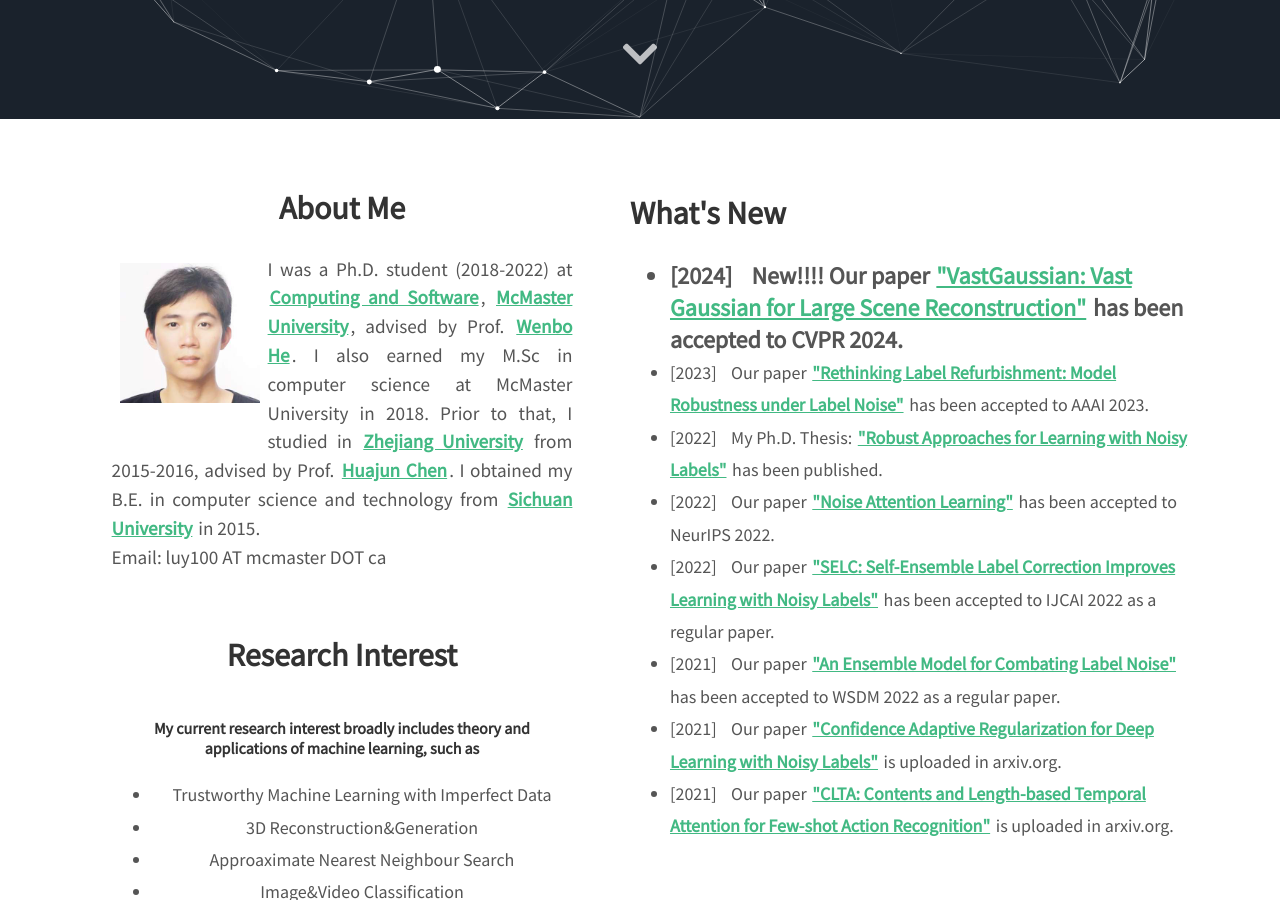
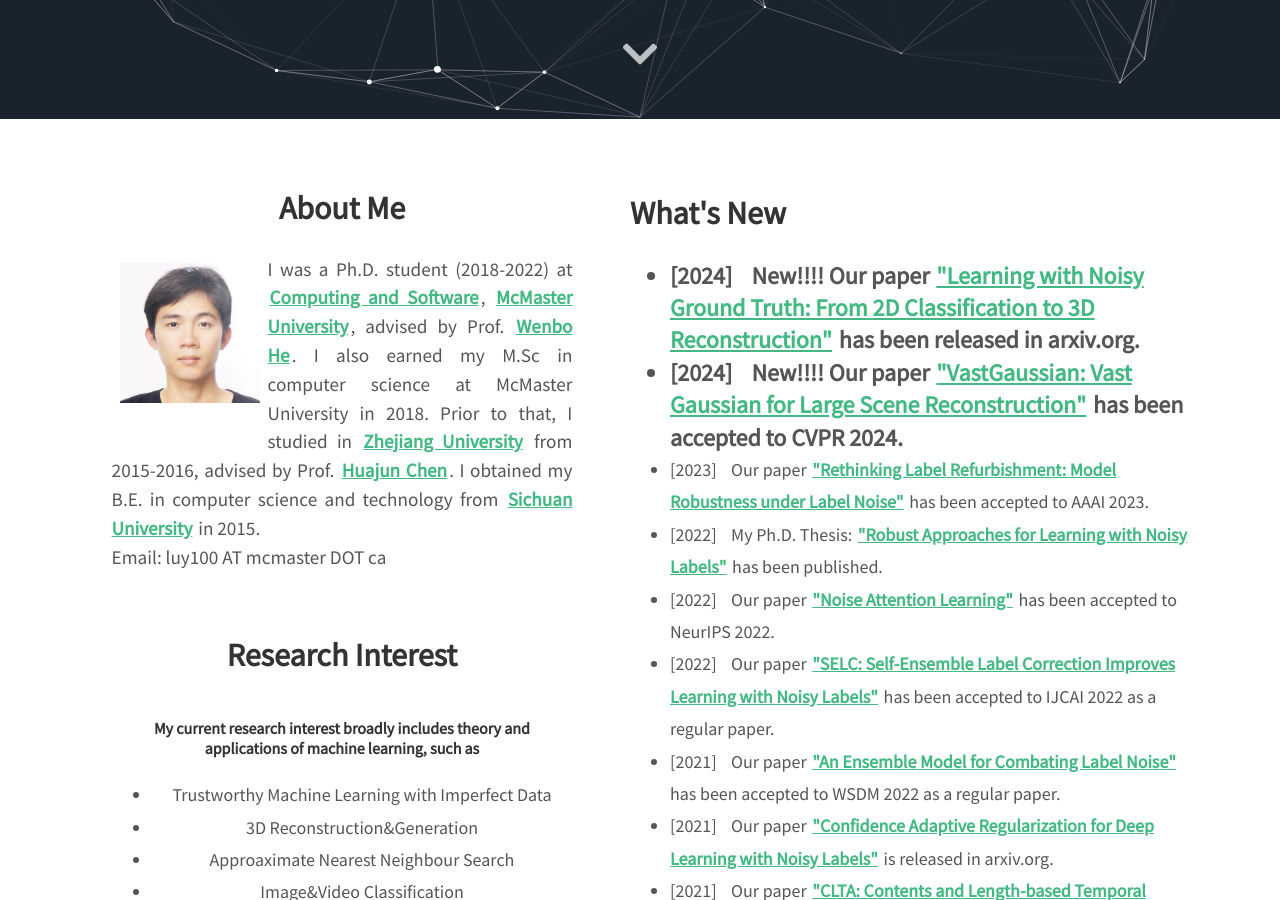
Before and after one commit to MacLLL/MacLLL.github.io, a Jekyll site: the page built from index.html, in a window 1280 px wide and 900 px high, scrolled down 781 px. Built offline with Jekyll 4.4.1, drawn with Linux system fonts in a browser that asks for light colours; nearby versions of some CDN libraries; some of the changed text lies outside the part shown.

Commit message:
Update index.html

```diff
--- a/index.html
+++ b/index.html
@@ -46,6 +46,7 @@ layout: home
 
 <h2>What's New</h2>
 <ul style="line-height:180%">
+	<li style="font-size: 24px; font-weight: bold;"><span>[2024]</span> &nbsp&nbsp New!!!! Our paper <a href="https://arxiv.org/abs/2406.15982" target="_blank">"Learning with Noisy Ground Truth: From 2D Classification to 3D Reconstruction"</a> has been released in arxiv.org. </li>
 	<li style="font-size: 24px; font-weight: bold;"><span>[2024]</span> &nbsp&nbsp New!!!! Our paper <a href="https://vastgaussian.github.io/" target="_blank">"VastGaussian: Vast Gaussian for Large Scene Reconstruction"</a> has been accepted to CVPR 2024. </li>
 	<li><span>[2023]</span> &nbsp&nbsp Our paper <a href="https://ojs.aaai.org/index.php/AAAI/article/view/26751" target="_blank">"Rethinking Label Refurbishment: Model Robustness under Label Noise"</a> has been accepted to AAAI 2023. </li> <!-- (acceptance rate 19.6%, 1721/8777). </li> -->
 	<li><span>[2022]</span> &nbsp&nbsp My Ph.D. Thesis: <a href="https://macsphere.mcmaster.ca/handle/11375/27915" target="_blank">"Robust Approaches for Learning with Noisy Labels"</a> has been published. </li> <!-- (acceptance rate 25.6%, 2665/10411).  </li> -->
@@ -54,8 +55,8 @@ layout: home
 	<!--<li><span>[2021-10-27]</span> &nbsp&nbsp Our paper <a href="https://maclll.github.io/github_papers/bigdata2021.pdf" target="_blank">"MixNN: Combating Noisy Labels in Deep Learning by Mixing with Nearest Neighbours"</a> has been accepted to IEEE BigData 2021 as a regular paper (acceptance rate 19.9%, 97/486).</li> -->
 	<li><span>[2021]</span> &nbsp&nbsp Our paper <a href="https://dl.acm.org/doi/abs/10.1145/3488560.3498376" target="_blank">"An Ensemble Model for Combating Label Noise"</a> has been accepted to WSDM 2022 as a regular paper. </li> <!-- (acceptance rate 20.23%, 159/786).</li> -->
 	<!--<li><span>[2021-09-20]</span> &nbsp&nbsp I presented my research works in the annual supervisory committee meeting and got excellent scores from all professors.  </li> -->
-	<li><span>[2021]</span> &nbsp&nbsp Our paper <a href="https://arxiv.org/abs/2108.08212" target="_blank">"Confidence Adaptive Regularization for Deep Learning with Noisy Labels"</a> is uploaded in arxiv.org.  </li>
-	<li><span>[2021]</span> &nbsp&nbsp Our paper <a href="https://arxiv.org/abs/2103.10567" target="_blank">"CLTA: Contents and Length-based Temporal Attention for Few-shot Action Recognition"</a> is uploaded in arxiv.org.  </li>
+	<li><span>[2021]</span> &nbsp&nbsp Our paper <a href="https://arxiv.org/abs/2108.08212" target="_blank">"Confidence Adaptive Regularization for Deep Learning with Noisy Labels"</a> is released in arxiv.org.  </li>
+	<li><span>[2021]</span> &nbsp&nbsp Our paper <a href="https://arxiv.org/abs/2103.10567" target="_blank">"CLTA: Contents and Length-based Temporal Attention for Few-shot Action Recognition"</a> is released in arxiv.org.  </li>
 </ul>
 <h2>Teaching Experience</h2>
 <ul style="line-height:180%">
```
